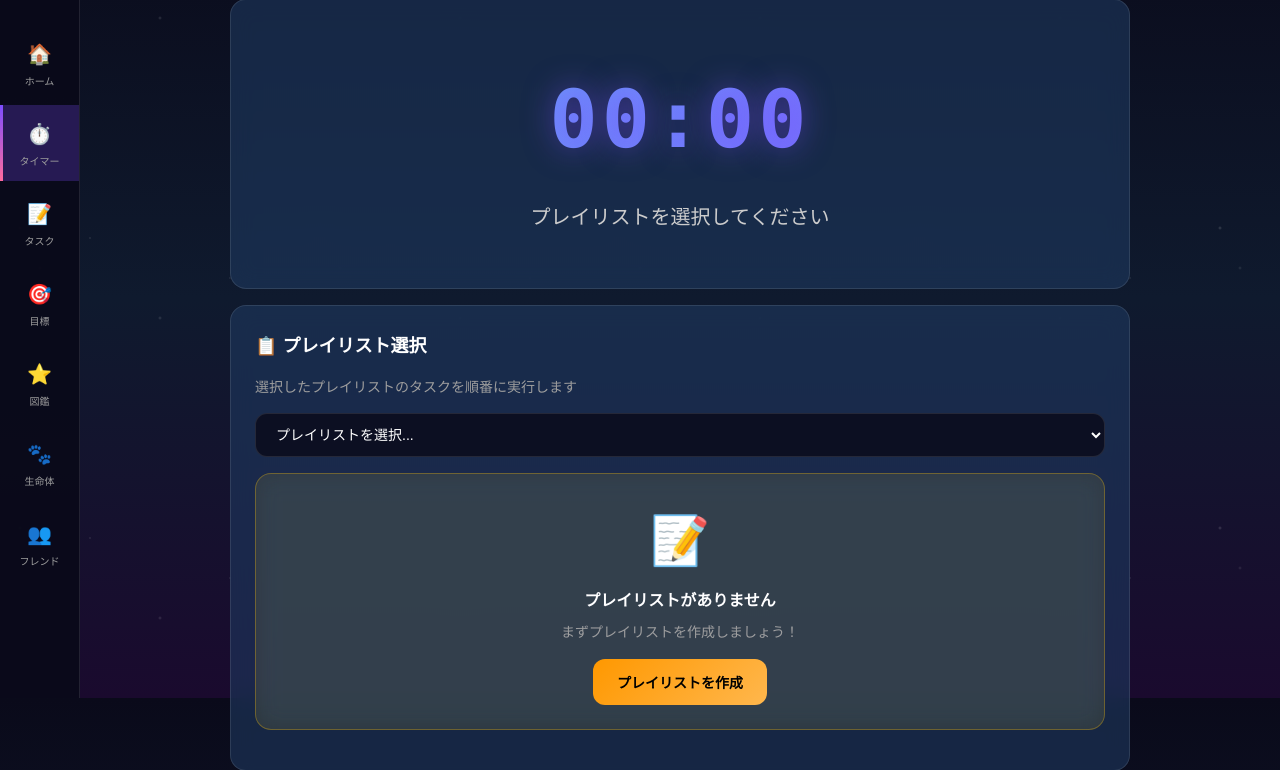
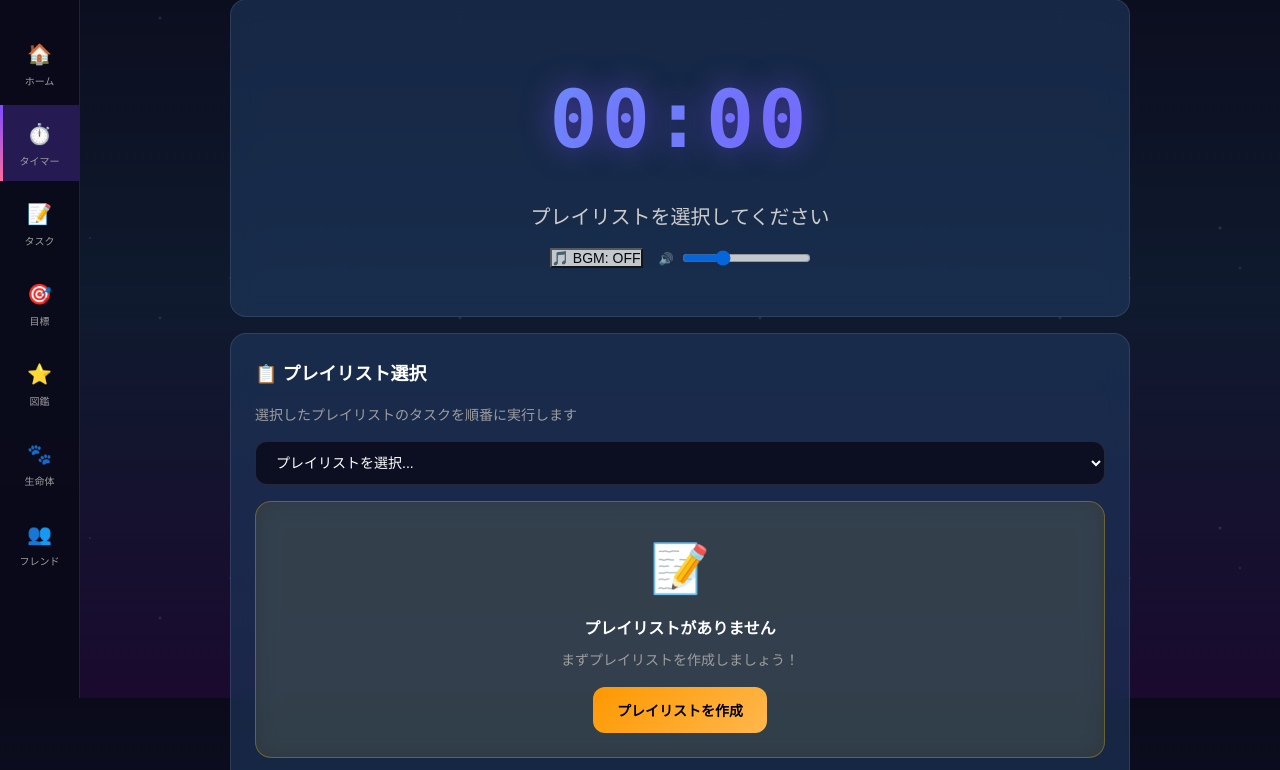
Before and after one commit to 124048-code/moon-tasker, a Flask app: page /timer in a window 1280 px wide. Shown: the part 102-872 px from the top of the page. Run offline with Flask 3, Linux system fonts and the light colour scheme; data comes from the database, SQL or seed files in the repository; data that the repository does not hold is empty; some libraries are stand-ins or nearby versions.

Commit message:
feat: implement audio system (SE/BGM) with placeholder files

```diff
--- /dev/null
+++ b/static/js/audio_manager.js
@@ -0,0 +1,80 @@
+class AudioManager {
+    constructor() {
+        this.bgm = new Audio();
+        this.bgm.loop = true;
+        this.se = new Audio();
+
+        // Default volumes
+        this.bgmVolume = 0.3;
+        this.seVolume = 0.5;
+        this.isMuted = false;
+
+        // Load settings from localStorage
+        this.loadSettings();
+
+        // Bind volume to audio objects
+        this.updateVolume();
+    }
+
+    loadSettings() {
+        const savedBgmVol = localStorage.getItem('moon_bgm_volume');
+        const savedSeVol = localStorage.getItem('moon_se_volume');
+        const savedMute = localStorage.getItem('moon_is_muted');
+
+        if (savedBgmVol !== null) this.bgmVolume = parseFloat(savedBgmVol);
+        if (savedSeVol !== null) this.seVolume = parseFloat(savedSeVol);
+        if (savedMute !== null) this.isMuted = (savedMute === 'true');
+    }
+
+    saveSettings() {
+        localStorage.setItem('moon_bgm_volume', this.bgmVolume);
+        localStorage.setItem('moon_se_volume', this.seVolume);
+        localStorage.setItem('moon_is_muted', this.isMuted);
+    }
+
+    updateVolume() {
+        this.bgm.volume = this.isMuted ? 0 : this.bgmVolume;
+        this.se.volume = this.isMuted ? 0 : this.seVolume;
+    }
+
+    playBGM(filename) {
+        // Don't restart if already playing the same file
+        if (this.bgm.src.includes(filename) && !this.bgm.paused) return;
+
+        this.bgm.src = `/static/audio/bgm/${filename}`;
+        this.bgm.play().catch(e => console.log('BGM Play blocked (user interaction needed first):', e));
+    }
+
+    stopBGM() {
+        this.bgm.pause();
+    }
+
+    playSE(filename) {
+        // Create a new Audio instance for overlapping SE
+        const tempSe = new Audio(`/static/audio/se/${filename}`);
+        tempSe.volume = this.isMuted ? 0 : this.seVolume;
+        tempSe.play().catch(e => console.log('SE Play blocked:', e));
+    }
+
+    setBGMVolume(val) {
+        this.bgmVolume = Math.max(0, Math.min(1, val));
+        this.updateVolume();
+        this.saveSettings();
+    }
+
+    setSEVolume(val) {
+        this.seVolume = Math.max(0, Math.min(1, val));
+        this.updateVolume();
+        this.saveSettings();
+    }
+
+    toggleMute() {
+        this.isMuted = !this.isMuted;
+        this.updateVolume();
+        this.saveSettings();
+        return this.isMuted;
+    }
+}
+
+// Global instance
+window.audioManager = new AudioManager();
--- a/templates/base.html
+++ b/templates/base.html
@@ -14,6 +14,12 @@
 
     <!-- Main Stylesheet -->
     <link rel="stylesheet" href="{{ url_for('static', filename='css/style.css') }}">
+
+    <!-- Cloud Storage Sync Script -->
+    <script src="{{ url_for('static', filename='js/storage_sync.js') }}"></script>
+
+    <!-- Audio Manager -->
+    <script src="{{ url_for('static', filename='js/audio_manager.js') }}"></script>
 
     <!-- HTMX -->
     <script src="https://unpkg.com/htmx.org@1.9.10"></script>
--- a/templates/pages/timer.html
+++ b/templates/pages/timer.html
@@ -12,6 +12,19 @@
     <p id="status-text" style="font-size: 20px; margin-top: 16px; color: #ccc;">プレイリストを選択してください</p>
     <p id="next-task-text" class="text-muted mt-2"></p>
     <p id="end-time-text" style="color: #ffc107; margin-top: 8px;"></p>
+
+    <!-- 音量コントロール (隠しメニューっぽく) -->
+    <div class="mt-4 flex justify-center items-center gap-4" style="opacity: 0.8;">
+        <button onclick="toggleBGM()" id="bgm-toggle-btn" class="text-sm border rounded px-2 py-1"
+            style="border-color: #666;">
+            🎵 BGM: OFF
+        </button>
+        <div class="flex items-center gap-2">
+            <span class="text-xs">🔊</span>
+            <input type="range" min="0" max="1" step="0.1" value="0.3"
+                onchange="window.audioManager.setBGMVolume(this.value)" class="w-20">
+        </div>
+    </div>
 </div>
 
 <!-- プレイリスト選択 -->
@@ -158,8 +171,33 @@
         currentTaskIndex: 0,
         tasks: [],
         isBreak: false,
-        intervalId: null
+        intervalId: null,
+        playBgm: false  // BGM再生フラグ
     };
+
+    // 初期設定
+    window.addEventListener('DOMContentLoaded', () => {
+        // 前回の設定を復元できればするが、デフォルトはOFF推奨（突然鳴るとびっくりするので）
+        // ここでは明示的にユーザーがONにするまで鳴らさない
+    });
+
+    function toggleBGM() {
+        timerState.playBgm = !timerState.playBgm;
+        const btn = document.getElementById('bgm-toggle-btn');
+        if (timerState.playBgm) {
+            btn.textContent = "🎵 BGM: ON";
+            btn.style.borderColor = "#64b5f6";
+            btn.style.color = "#64b5f6";
+            if (timerState.isRunning && !timerState.isPaused && !timerState.isBreak) {
+                window.audioManager.playBGM('focus.mp3');
+            }
+        } else {
+            btn.textContent = "🎵 BGM: OFF";
+            btn.style.borderColor = "#666";
+            btn.style.color = "";
+            window.audioManager.stopBGM();
+        }
+    }
 
     const timerDisplay = document.getElementById('timer-display');
     const statusText = document.getElementById('status-text');
@@ -206,6 +244,11 @@
         document.body.classList.add('focus-mode');
 
         startTask();
+
+        // BGM再生
+        if (timerState.playBgm) {
+            window.audioManager.playBGM('focus.mp3');
+        }
     }
 
     function startTask() {
@@ -231,6 +274,11 @@
         statusText.textContent = `☕ 休憩中 (${task.break_duration}分)`;
         updateTimerDisplay();
         timerState.intervalId = setInterval(tick, 1000);
+
+        // 休憩中はBGMを停止
+        window.audioManager.stopBGM();
+        // 休憩用SEがあれば再生
+        // window.audioManager.playSE('break.mp3');
     }
 
     async function tick() {
@@ -245,6 +293,9 @@
             } else {
                 const task = timerState.tasks[timerState.currentTaskIndex];
                 await completeTask(task);
+
+                // タスク完了SE
+                window.audioManager.playSE('complete.mp3');
 
                 // 最後のタスクの場合は休憩をスキップしてすぐに完了
                 const isLastTask = timerState.currentTaskIndex >= timerState.tasks.length - 1;
@@ -272,6 +323,14 @@
     function togglePause() {
         timerState.isPaused = !timerState.isPaused;
         pauseBtn.textContent = timerState.isPaused ? '▶️ 再開' : '⏸️ 一時停止';
+
+        if (timerState.isPaused) {
+            window.audioManager.stopBGM();
+        } else {
+            if (timerState.playBgm && !timerState.isBreak) {
+                window.audioManager.playBGM('focus.mp3');
+            }
+        }
     }
 
     function showStopConfirm() {
@@ -286,6 +345,7 @@
     async function actuallyStop() {
         timerState.isRunning = false;
         clearInterval(timerState.intervalId);
+        window.audioManager.stopBGM();
 
         // サーバーに中止を通知（生命体の機嫌が下がる）
         await fetch('/timer/abort', { method: 'POST' });
@@ -342,6 +402,10 @@
         }
 
         document.getElementById('complete-dialog').classList.remove('hidden');
+
+        // プレイリスト完了用のSEがあればここで再生
+        // window.audioManager.playSE('fanfare.mp3');
+        window.audioManager.stopBGM();
     }
 
     function closeCompleteDialog() {
```
Also changed, not shown: 4 other files.
